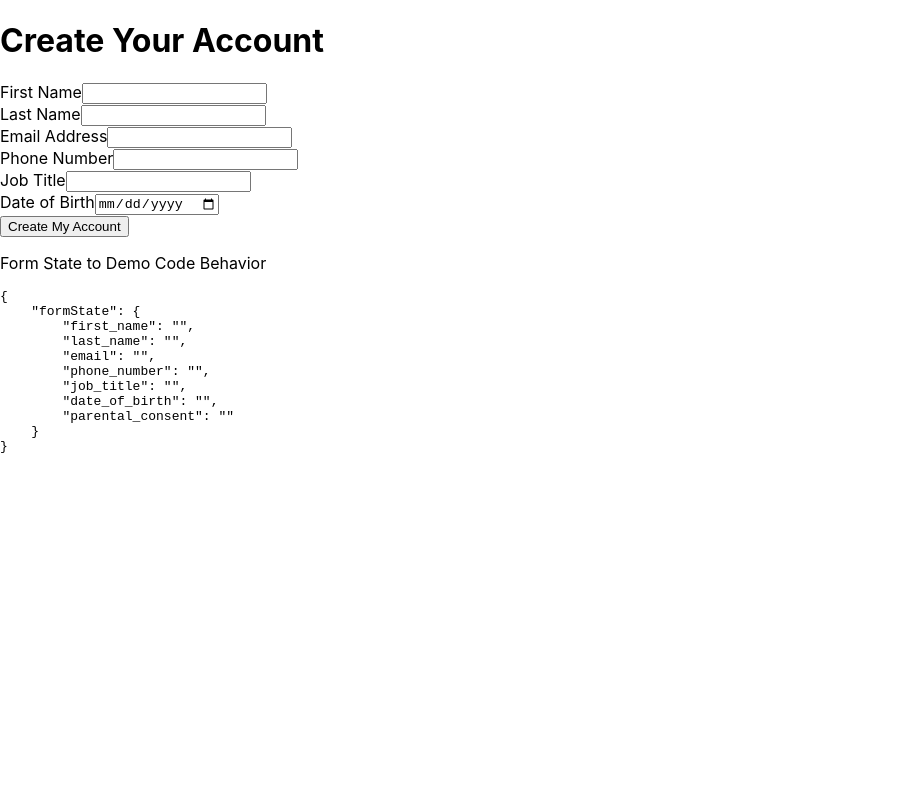
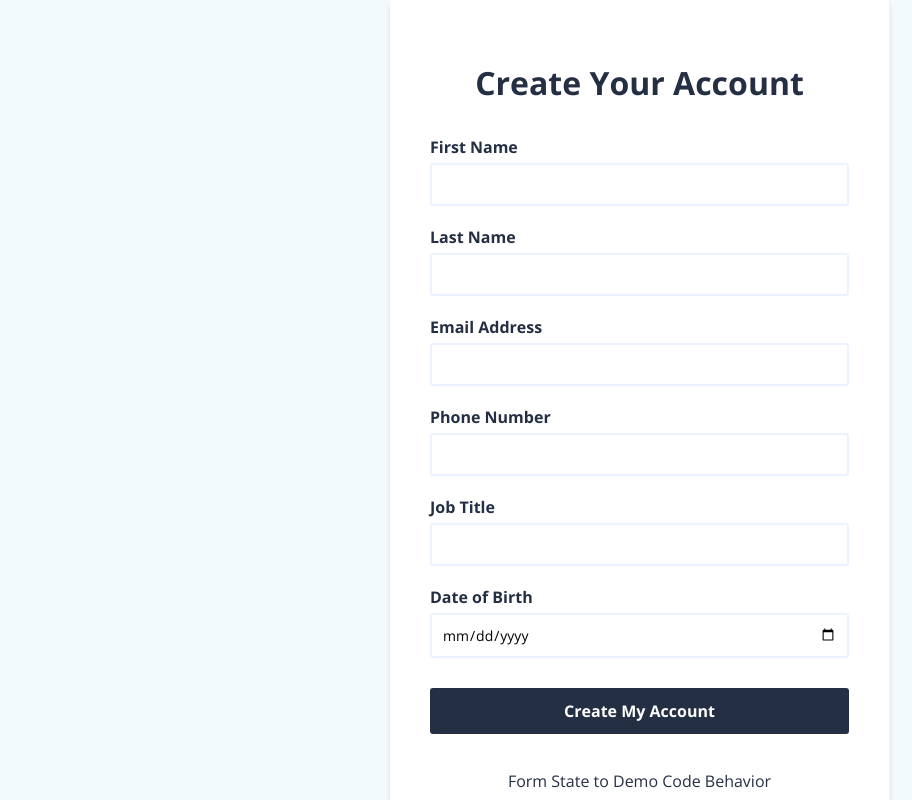
Before and after one commit to valeriemettler/dynamic-forms-with-react, a React (Create React App) app: page / in a window 1280 px wide. Shown: the top 800 px of the page, without its empty margins (0-912 px from the left). Built offline with nearby package versions, Linux system fonts and the light colour scheme.

Commit message:
style form

```diff
--- a/src/App.css
+++ b/src/App.css
@@ -1,38 +1,99 @@
-.App {
-  text-align: center;
+@import url("https://fonts.googleapis.com/css2?family=Open+Sans:wght@400;600;700&display=swap");
+
+* {
+  box-sizing: border-box;
 }
-
-.App-logo {
-  height: 40vmin;
-  pointer-events: none;
+body {
+  background-color: #f3fafb;
+  color: #252f44;
+  font-family: "Open Sans", sans-serif;
+  display: flex;
+  justify-content: center;
+  align-items: center;
+  height: 100%;
+  margin: 0;
 }
-
-@media (prefers-reduced-motion: no-preference) {
-  .App-logo {
-    animation: App-logo-spin infinite 20s linear;
-  }
+a {
+  color: #2762eb;
+  text-decoration: none;
 }
-
-.App-header {
-  background-color: #282c34;
-  min-height: 100vh;
+.form-container {
+  background-color: #fff;
+  border-radius: 3px;
+  min-width: 500px;
+  max-width: 100%;
+  display: flex;
+  /* flex-wrap: wrap; */
+  box-shadow: 0 4px 5px rgba(0, 0, 0, 0.1);
+}
+.btn {
+  background-color: #252f44;
+  border: 2px solid #252f44;
+  border-radius: 3px;
+  color: #fff;
+  display: flex;
+  align-items: center;
+  justify-content: center;
+  font-family: inherit;
+  font-weight: 700;
+  font-size: 16px;
+  padding: 10px;
+  margin: 20px 0px;
+  width: 100%;
+  cursor: pointer;
+  transition: all 0.3s ease;
+}
+.btn:hover {
+  background-color: transparent;
+  border-color: #ecf2ff;
+  color: #252f44;
+}
+form {
+  border-right: 1px solid #ecf2ff;
   display: flex;
   flex-direction: column;
   align-items: center;
   justify-content: center;
-  font-size: calc(10px + 2vmin);
-  color: white;
+  padding: 40px;
+  flex: 1;
 }
 
-.App-link {
-  color: #61dafb;
+.form-control {
+  margin: 10px 0;
+  width: 100%;
+}
+label {
+  display: inline-block;
+  font-weight: bold;
+  margin-bottom: 5px;
+}
+input:not([type="checkbox"]) {
+  background-color: transparent;
+  border: 2px solid #ecf2ff;
+  border-radius: 3px;
+  font-family: inherit;
+  font-size: 14px;
+  padding: 10px;
+  width: 100%;
+}
+.checkbox-container {
+  display: flex;
+  font-size: 14px;
+  margin-bottom: 15px;
+  width: 100%;
+}
+.checkbox-container label {
+  color: #7a7e8c;
+  font-weight: normal;
+  order: 1;
 }
 
-@keyframes App-logo-spin {
-  from {
-    transform: rotate(0deg);
-  }
-  to {
-    transform: rotate(360deg);
+.checkbox-container input {
+  margin: 4px 6px 0 0;
+}
+
+@media (max-width: 767px) {
+  .form-container {
+    min-width: 200px;
   }
 }
```
